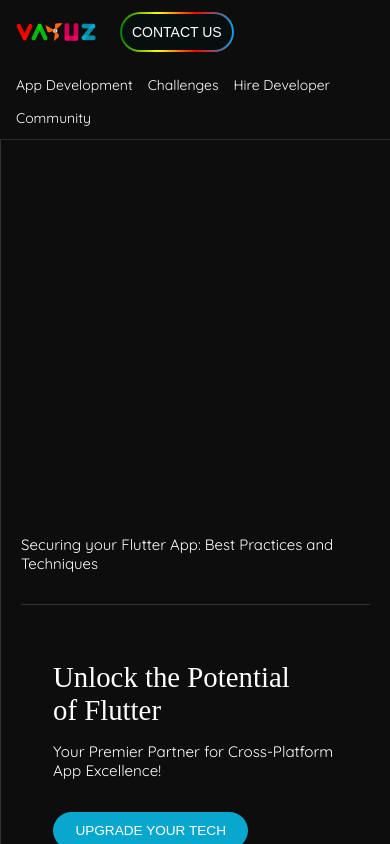
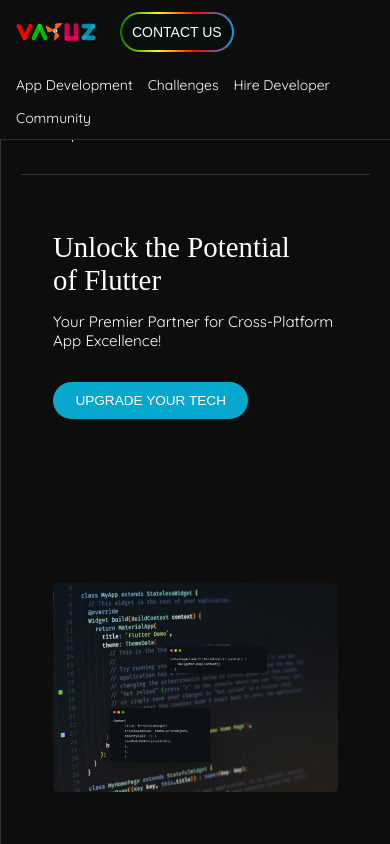
Before and after one commit to aamir-10/ReactUI_Task, a React (Create React App) app: page / in a window 390 px wide. Built offline with nearby package versions, Linux system fonts and the light colour scheme; the HTML template or start-up script is replaced by a standard one.

Commit message:
Update Header.css

```diff
--- a/src/components/Header.css
+++ b/src/components/Header.css
@@ -9,6 +9,6 @@
 }
 @media (max-width: 768px) {
   .header-banner {
-    margin-top: 500px;
+    margin-top: 70px !important;
   }
 }
```
